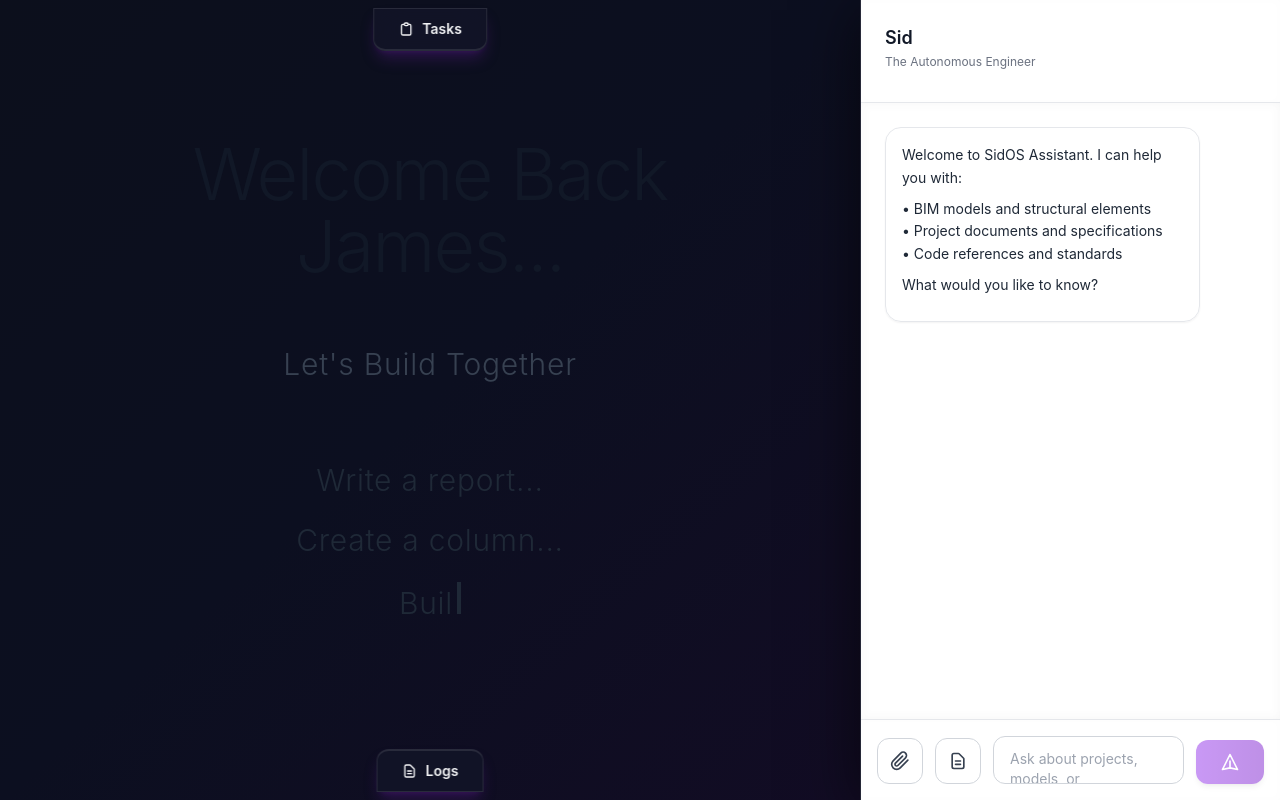
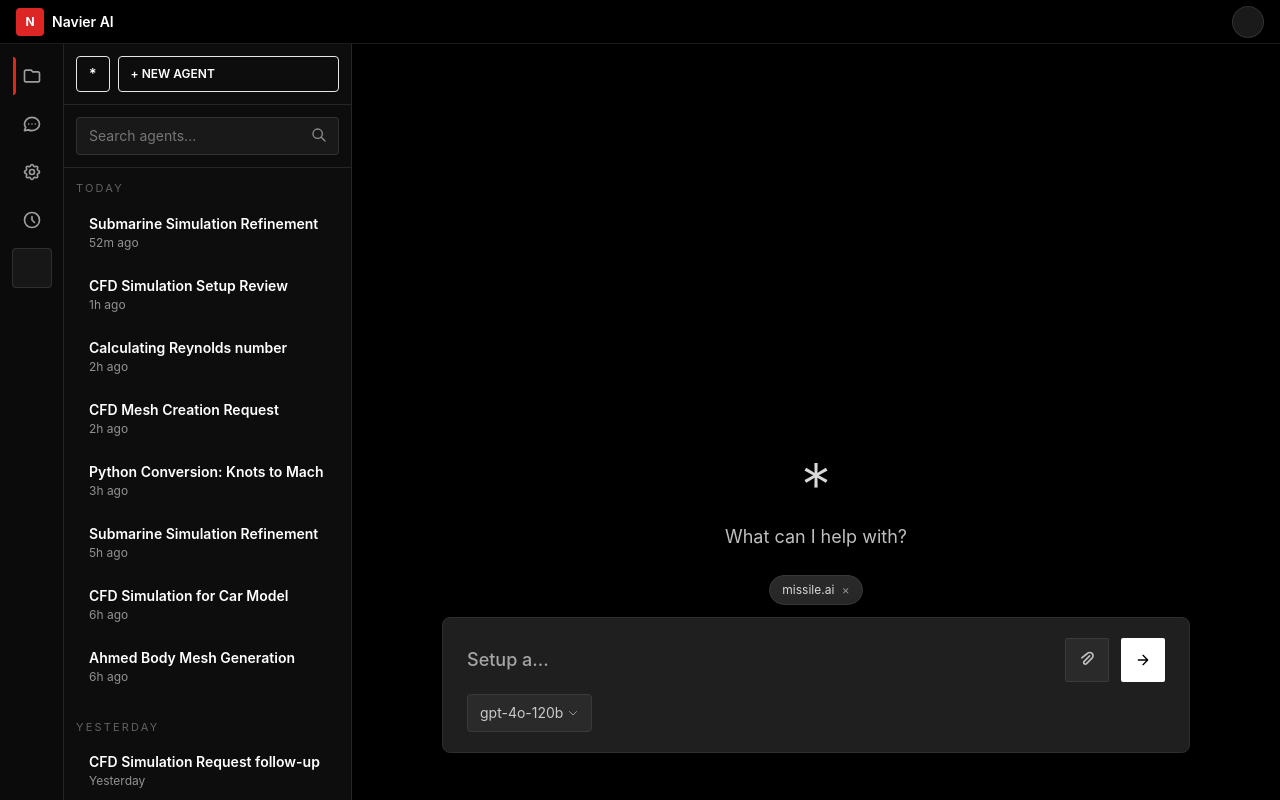
Before and after one commit to Mankirat-Sains/Sid-Master-Repo, a Nuxt app in the folder Frontend/Frontend/: page /workspace in a window 1280 px wide. Built offline with nearby package versions, Linux system fonts and the light colour scheme.

Commit message:
feat: Redesign workspace layout with new header, icon rail, and conversation list

```diff
--- a/Frontend/Frontend/pages/workspace.vue
+++ b/Frontend/Frontend/pages/workspace.vue
@@ -1,387 +1,201 @@
 <template>
-  <div
-    class="h-screen w-screen flex flex-col bg-gradient-to-br from-[#050507] via-[#0b0f1a] to-[#0f0a1b] overflow-hidden relative text-white"
-    @mousemove="handleMouseMove"
-    @mouseup="handleMouseUp"
-    @mouseleave="handleMouseUp"
-  >
-    <!-- Ambient glows -->
-    <div class="pointer-events-none absolute inset-0">
-      <div class="absolute -left-24 -top-24 h-80 w-80 rounded-full bg-purple-700/25 blur-3xl"></div>
-      <div class="absolute right-[-14rem] top-10 h-[30rem] w-[30rem] rounded-full bg-purple-400/18 blur-[180px]"></div>
-      <div class="absolute left-1/3 bottom-0 h-72 w-72 rounded-full bg-indigo-400/12 blur-[140px]"></div>
-      <div class="absolute inset-0 bg-gradient-to-b from-white/5 via-transparent to-black/40"></div>
-      <div class="absolute inset-0 bg-[radial-gradient(circle_at_20%_20%,rgba(255,255,255,0.04),transparent_35%),radial-gradient(circle_at_80%_10%,rgba(255,255,255,0.04),transparent_32%)]"></div>
-    </div>
-    <!-- Tasks Panel (Top Slider) - Only covers left panel, not chat -->
-    <div
-      v-if="tasksPanelOpen"
-      class="absolute top-0 left-0 border-b border-white/10 shadow-[0_24px_80px_rgba(0,0,0,0.55)] z-30 transition-all backdrop-blur-xl bg-[#0f1224]/90"
-      :style="{
-        height: `${tasksPanelHeight}px`,
-        maxHeight: '60vh',
-        minHeight: '120px',
-        width: `calc(100% - ${chatPanelWidth}px)`,
-        right: 'auto',
-        backgroundColor: 'rgba(15, 18, 36, 0.92)',
-        backdropFilter: 'blur(20px)'
-      }"
-    >
-      <!-- Navigation: WORK, TIMESHEET, TO-DO LIST, DISCUSSION, SETTINGS -->
-      <div class="bg-white/5 backdrop-blur-sm border-b border-white/10 px-8 py-5 flex items-center justify-center gap-6 relative">
+  <div class="min-h-screen bg-black text-white flex flex-col">
+    <!-- Header -->
+    <header class="h-11 flex items-center justify-between px-4 border-b border-white/10 bg-black">
+      <div class="flex items-center gap-2">
+        <div class="h-7 w-7 rounded bg-red-600 flex items-center justify-center text-xs font-bold" aria-label="Navier AI logo">N</div>
+        <span class="text-sm font-semibold">Navier AI</span>
+      </div>
+      <div class="flex items-center gap-3">
+        <div class="h-8 w-8 rounded-full bg-white/10 border border-white/10"></div>
+      </div>
+    </header>
+
+    <div class="flex flex-1 overflow-hidden">
+      <!-- Icon rail -->
+      <aside class="w-16 bg-[#0b0b0b] border-r border-white/10 flex flex-col items-center py-3 space-y-2">
         <button
-          v-for="navItem in navItems"
-          :key="navItem.id"
-          @click="activeNav = navItem.id; tasksPanelOpen = false"
-          :class="[
-            'flex flex-col items-center gap-2 px-5 py-3 rounded-xl transition-all duration-200 border',
-            activeNav === navItem.id
-              ? 'bg-gradient-to-r from-purple-500 to-purple-400 text-black shadow-lg shadow-purple-900/50 scale-105 border-purple-200/60'
-              : 'text-gray-200 hover:text-white hover:bg-white/10 hover:border-white/10 border-transparent'
-          ]"
-          style="font-family: -apple-system, BlinkMacSystemFont, 'Segoe UI', 'Helvetica Neue', Arial, sans-serif;"
+          v-for="icon in railIcons"
+          :key="icon.id"
+          class="relative h-10 w-10 rounded border border-transparent flex items-center justify-center text-white/60 hover:text-white hover:border-white/10 transition"
+          :aria-label="icon.label"
         >
-          <component :is="navItem.icon" :class-name="activeNav === navItem.id ? 'w-6 h-6' : 'w-5 h-5'" />
-          <span class="text-xs font-semibold tracking-wide">{{ navItem.label }}</span>
+          <span class="absolute left-0 top-0 bottom-0 w-[3px] bg-red-600 rounded-r" v-if="icon.id === 'home'"></span>
+          <component :is="icon.component" class="w-5 h-5" />
         </button>
+        <div class="mt-auto h-10 w-10 rounded border border-white/10 bg-white/5"></div>
+      </aside>
 
-        <button
-          @click="tasksPanelOpen = false"
-          class="absolute right-6 p-2 hover:bg-white/10 rounded-lg transition-colors text-gray-300 hover:text-white"
-          title="Close Tasks"
-        >
-          <svg class="w-5 h-5" fill="none" stroke="currentColor" viewBox="0 0 24 24">
-            <path stroke-linecap="round" stroke-linejoin="round" stroke-width="2" d="M6 18L18 6M6 6l12 12" />
-          </svg>
-        </button>
-      </div>
-
-      <!-- Resize Handle (bottom edge) -->
-      <div
-        class="absolute bottom-0 left-0 right-0 h-1 bg-white/10 cursor-ns-resize hover:bg-purple-400 transition-colors"
-        @mousedown="(e) => handleTasksResizeStart(e, tasksPanelHeight)"
-      ></div>
-    </div>
-
-    <!-- Main Content Area -->
-    <div
-      class="flex-1 flex overflow-hidden relative z-10"
-    >
-      <!-- Document List Panel (Left Side, Resizable) -->
-      <DocumentListPanel
-        v-if="documentsListOpen"
-        :is-open="documentsListOpen"
-        :title="documentsListTitle"
-        :subtitle="documentsListSubtitle"
-        :documents="similarDocuments"
-        :width="documentsListWidth"
-        @close="documentsListOpen = false"
-        @select-document="handleDocumentSelect"
-        @resize="documentsListWidth = $event"
-      />
-
-      <!-- Left Main Panel - With Tasks and Logs panels -->
-      <div
-        class="flex-1 flex flex-col bg-transparent overflow-hidden relative"
-        :style="{
-          marginTop: tasksPanelOpen ? `${tasksPanelHeight}px` : '0',
-          marginLeft: documentsListOpen ? `${documentsListWidth}px` : '0'
-        }"
-      >
-        <!-- Tasks Toggle Button (when closed) - Positioned over left panel only -->
-        <button
-          v-if="!tasksPanelOpen"
-          @click="tasksPanelOpen = true"
-          class="absolute top-2 left-1/2 transform -translate-x-1/2 bg-[#121527]/90 backdrop-blur-lg hover:bg-[#171b31] text-gray-100 hover:text-white px-6 py-2.5 rounded-b-xl shadow-lg shadow-purple-900/40 transition-all z-40 flex items-center gap-2 border-b-2 border-purple-500/60 border border-white/10"
-          title="Show Tasks"
-          style="font-family: -apple-system, BlinkMacSystemFont, 'Segoe UI', 'Helvetica Neue', Arial, sans-serif;"
-        >
-          <svg class="w-4 h-4" fill="none" stroke="currentColor" viewBox="0 0 24 24">
-            <path stroke-linecap="round" stroke-linejoin="round" stroke-width="2" d="M9 5H7a2 2 0 00-2 2v12a2 2 0 002 2h10a2 2 0 002-2V7a2 2 0 00-2-2h-2M9 5a2 2 0 002 2h2a2 2 0 002-2M9 5a2 2 0 012-2h2a2 2 0 012 2" />
-          </svg>
-          <span class="font-semibold text-sm">Tasks</span>
-        </button>
-
-        <!-- Breadcrumb Bar -->
-        <div v-if="breadcrumb" class="bg-white/5 backdrop-blur-sm border-b border-white/10 px-8 py-3 flex items-center gap-3 text-sm text-gray-200">
-          <svg class="w-4 h-4 text-gray-300" fill="none" stroke="currentColor" viewBox="0 0 24 24">
-            <path stroke-linecap="round" stroke-linejoin="round" stroke-width="2" d="M3 12l2-2m0 0l7-7 7 7M5 10v10a1 1 0 001 1h3m10-11l2 2m-2-2v10a1 1 0 01-1 1h-3m-6 0a1 1 0 001-1v-4a1 1 0 011-1h2a1 1 0 011 1v4a1 1 0 001 1m-6 0h6" />
-          </svg>
-          <span class="font-medium" style="font-family: -apple-system, BlinkMacSystemFont, 'Segoe UI', 'Helvetica Neue', Arial, sans-serif;">{{ breadcrumb }}</span>
+      <!-- Conversation list -->
+      <aside class="w-72 bg-[#0d0d0d] border-r border-white/10 flex flex-col">
+        <div class="flex items-center gap-2 px-3 py-3 border-b border-white/10">
+          <button class="h-9 px-3 rounded bg-white/8 border border-white/12 text-xs font-semibold hover:bg-white/12 transition flex items-center gap-2">
+            <span class="text-sm">*</span>
+          </button>
+          <button class="flex-1 h-9 px-3 rounded bg-white/8 border border-white/12 text-xs font-semibold hover:bg-white/12 transition text-left">
+            + NEW AGENT
+          </button>
         </div>
 
-        <!-- Content based on active nav -->
-        <div class="flex-1 overflow-auto bg-gradient-to-br from-[#0c0f1c] via-[#0c0f20] to-[#120c24] p-8 text-gray-100">
-          <!-- Welcome Screen (shown when no active nav) -->
-          <WelcomeScreen v-if="!activeNav" />
-
-          <!-- WORK View (shows projects only when work is active) -->
-          <WorkView v-else-if="activeNav === 'work'" @update-breadcrumb="breadcrumb = $event" />
-
-          <!-- TIMESHEET View -->
-          <TimesheetView v-else-if="activeNav === 'timesheet'" />
-
-          <!-- TO-DO LIST View -->
-          <TodoListView v-else-if="activeNav === 'todo'" />
-
-          <!-- DISCUSSION View -->
-          <DiscussionView v-else-if="activeNav === 'discussion'" />
-
-          <!-- SETTINGS View -->
-          <SettingsView v-else-if="activeNav === 'settings'" />
+        <div class="px-3 py-3 border-b border-white/10">
+          <div class="relative">
+            <input
+              v-model="search"
+              type="text"
+              class="w-full rounded bg-white/5 border border-white/10 text-sm px-3 py-2 placeholder-white/40 focus:outline-none focus:border-white/30"
+              placeholder="Search agents..."
+              aria-label="Search agents"
+            />
+            <svg class="absolute right-3 top-2.5 w-4 h-4 text-white/50" fill="none" stroke="currentColor" viewBox="0 0 24 24">
+              <path stroke-linecap="round" stroke-linejoin="round" stroke-width="2" d="M21 21l-6-6m2-5a7 7 0 11-14 0 7 7 0 0114 0z" />
+            </svg>
+          </div>
         </div>
 
+        <div class="flex-1 overflow-y-auto custom-scroll">
+          <div
+            v-for="section in conversationSections"
+            :key="section.title"
+            class="px-3 py-3"
+          >
+            <p class="text-[11px] uppercase tracking-[0.2em] text-white/35 mb-2">{{ section.title }}</p>
+            <div class="space-y-1.5">
+              <button
+                v-for="conv in section.items"
+                :key="conv.id"
+                class="w-full text-left px-3 py-2 rounded bg-transparent border border-transparent hover:bg-white/5 transition"
+              >
+                <p class="text-sm font-semibold truncate" :title="conv.title">{{ conv.title }}</p>
+                <p class="text-[12px] text-white/55">{{ conv.time }}</p>
+              </button>
+            </div>
+          </div>
+        </div>
+      </aside>
 
-        <!-- Logs Toggle Button (when closed) - Positioned over left panel only -->
-        <button
-          v-if="!logsPanelOpen"
-          @click="logsPanelOpen = true"
-          class="absolute bottom-2 left-1/2 transform -translate-x-1/2 bg-[#121527]/90 backdrop-blur-lg hover:bg-[#171b31] text-gray-100 hover:text-white px-6 py-2.5 rounded-t-xl shadow-lg shadow-purple-900/40 transition-all z-40 flex items-center gap-2 border-t-2 border-purple-500/60 border border-white/10"
-          title="Show Agent Logs"
-          style="font-family: -apple-system, BlinkMacSystemFont, 'Segoe UI', 'Helvetica Neue', Arial, sans-serif;"
-        >
-          <svg class="w-4 h-4" fill="none" stroke="currentColor" viewBox="0 0 24 24">
-            <path stroke-linecap="round" stroke-linejoin="round" stroke-width="2" d="M9 12h6m-6 4h6m2 5H7a2 2 0 01-2-2V5a2 2 0 012-2h5.586a1 1 0 01.707.293l5.414 5.414a1 1 0 01.293.707V19a2 2 0 01-2 2z" />
-          </svg>
-          <span class="font-semibold text-sm">Logs</span>
-          <span v-if="agentLogs.length > 0" class="bg-purple-100 text-purple-700 px-2 py-0.5 rounded-full text-xs font-semibold border border-purple-200">
-            {{ agentLogs.length }}
-          </span>
-        </button>
-      </div>
+      <!-- Main content -->
+      <main class="flex-1 bg-black flex flex-col items-center justify-center px-6">
+        <div class="flex flex-col items-center gap-2 mb-6">
+          <div class="text-6xl font-light text-white/85">*</div>
+          <p class="text-lg text-white/75">What can I help with?</p>
+        </div>
 
-      <!-- Right Chat Panel (Resizable) - Always visible, never covered -->
-      <div
-        class="bg-[#0e1023]/90 backdrop-blur-xl border-l border-white/10 relative flex-shrink-0 shadow-[0_10px_60px_rgba(0,0,0,0.6)]"
-        :style="{ width: `${chatPanelWidth}px`, minWidth: '320px', maxWidth: '50%' }"
-      >
-        <SmartChatPanel @agent-log="handleAgentLog" @first-message-sent="handleFirstMessage" />
+        <div class="flex flex-col items-center gap-3 w-full max-w-5xl">
+          <div class="flex items-center gap-2">
+            <button
+              v-for="tag in tags"
+              :key="tag"
+              class="px-3 py-1.5 rounded-full bg-[#2a2a2a] text-xs text-white/85 border border-[#3a3a3a]"
+            >
+              {{ tag }}
+              <span class="ml-1 text-white/50">×</span>
+            </button>
+          </div>
 
-        <!-- Resize Handle (left edge) -->
-        <div
-          class="absolute left-0 top-0 bottom-0 w-1 bg-white/10 cursor-ew-resize hover:bg-purple-500 transition-colors"
-          @mousedown="(e) => handleChatResizeStart(e, chatPanelWidth)"
-        ></div>
-      </div>
+          <div class="w-[85%] max-w-5xl rounded-lg bg-[#1f1f1f] border border-[#2e2e2e] shadow-[0_18px_60px_rgba(0,0,0,0.55)] overflow-hidden">
+            <div class="px-6 py-5 space-y-3">
+              <div class="flex items-center gap-3">
+                <input
+                  v-model="prompt"
+                  type="text"
+                  class="flex-1 bg-transparent text-white placeholder-white/60 text-[18px] font-medium focus:outline-none border-0 focus:ring-0"
+                  placeholder="Setup a..."
+                  aria-label="Prompt input"
+                />
+                <button class="h-11 w-11 rounded-sm bg-[#2a2a2a] border border-[#3a3a3a] text-white/70 hover:text-white transition flex items-center justify-center" aria-label="Attach">
+                  <svg class="w-5 h-5" fill="none" stroke="currentColor" viewBox="0 0 24 24">
+                    <path stroke-linecap="round" stroke-linejoin="round" stroke-width="2" d="M15.172 7l-6.586 6.586a2 2 0 102.828 2.828l6.586-6.586a4 4 0 10-5.656-5.656L5.757 9.343" />
+                  </svg>
+                </button>
+                <button class="h-11 w-11 bg-white text-black rounded-sm flex items-center justify-center hover:scale-105 transition" aria-label="Send">
+                  <svg class="w-4 h-4" fill="none" stroke="currentColor" viewBox="0 0 24 24">
+                    <path stroke-linecap="round" stroke-linejoin="round" stroke-width="2" d="M5 12h14M12 5l7 7-7 7" />
+                  </svg>
+                </button>
+              </div>
+              <div class="flex items-center gap-2 text-sm text-white/75">
+                <button class="px-3 py-2 rounded bg-[#2a2a2a] border border-[#3a3a3a] flex items-center gap-1">
+                  <span>gpt-4o-120b</span>
+                  <svg class="w-3 h-3 text-white/50" fill="none" stroke="currentColor" viewBox="0 0 24 24">
+                    <path stroke-linecap="round" stroke-linejoin="round" stroke-width="2" d="M19 9l-7 7-7-7" />
+                  </svg>
+                </button>
+              </div>
+            </div>
+          </div>
+        </div>
+      </main>
     </div>
-
-    <!-- Agent Logs Panel (Bottom Slider, Draggable & Resizable) - Spans across bottom, aligned with chat panel -->
-    <AgentLogsPanel
-      v-if="logsPanelOpen"
-      :is-open="logsPanelOpen"
-      :logs="agentLogs"
-      :panel-height="logsPanelHeight"
-      :panel-bottom="logsPanelBottom"
-      :chat-panel-width="chatPanelWidth"
-      @close="logsPanelOpen = false"
-      @resize-start="handleLogsResizeStart"
-      @drag-start="handleLogsDragStart"
-    />
   </div>
 </template>
 
 <script setup lang="ts">
-import { ref, defineAsyncComponent, provide } from 'vue'
-import SmartChatPanel from '~/components/SmartChatPanel.vue'
-import AgentLogsPanel, { type AgentLog } from '~/components/AgentLogsPanel.vue'
-import DocumentListPanel from '~/components/DocumentListPanel.vue'
+definePageMeta({
+  layout: false
+})
+
+import { ref } from 'vue'
 import FolderIcon from '~/components/icons/FolderIcon.vue'
-import ClockIcon from '~/components/icons/ClockIcon.vue'
-import ClipboardIcon from '~/components/icons/ClipboardIcon.vue'
 import ChatIcon from '~/components/icons/ChatIcon.vue'
 import GearIcon from '~/components/icons/GearIcon.vue'
-import { useWorkspace } from '~/composables/useWorkspace'
-import { useRuntimeConfig } from '#app'
+import ClockIcon from '~/components/icons/ClockIcon.vue'
 
-const activeNav = ref<'work' | 'timesheet' | 'todo' | 'discussion' | 'settings' | null>(null)
-const tasksPanelOpen = ref(false)
-const logsPanelOpen = ref(false) // Hidden by default
-const breadcrumb = ref<string | null>(null)
-const agentLogs = ref<AgentLog[]>([])
+const railIcons = [
+  { id: 'home', component: FolderIcon, label: 'Home' },
+  { id: 'search', component: ChatIcon, label: 'Search' },
+  { id: 'settings', component: GearIcon, label: 'Settings' },
+  { id: 'history', component: ClockIcon, label: 'History' }
+]
 
-// Document list panel
-const documentsListOpen = ref(false)
-const documentsListTitle = ref('Similar Projects')
-const documentsListSubtitle = ref('')
-const similarDocuments = ref<any[]>([])
-const documentsListWidth = ref(400)
+const search = ref('')
+const prompt = ref('')
+const tags = ['missile.ai']
 
-// Panel sizes
-const tasksPanelHeight = ref(180)
-const chatPanelWidth = ref(420)
-const logsPanelHeight = ref(320)
-const logsPanelBottom = ref(0) // Position from bottom (0 = at bottom)
-
-// Workspace management
-const workspace = useWorkspace()
-const config = useRuntimeConfig()
-
-// Resizing state
-const resizingPanel = ref<'tasks' | 'chat' | 'logs' | null>(null)
-const draggingPanel = ref<'logs' | null>(null)
-const resizeStartPos = ref(0)
-const resizeStartSize = ref(0)
-const dragStartPos = ref(0)
-const dragStartBottom = ref(0)
-
-// Navigation items with icons
-const navItems = [
+const conversationSections = [
   {
-    id: 'work',
-    label: 'WORK',
-    icon: FolderIcon
+    title: 'Today',
+    items: [
+      { id: 1, title: 'Submarine Simulation Refinement', short: 'Submarine Sim...', time: '52m ago' },
+      { id: 2, title: 'CFD Simulation Setup Review', short: 'CFD Setup Review', time: '1h ago' },
+      { id: 3, title: 'Calculating Reynolds number', short: 'Reynolds number', time: '2h ago' },
+      { id: 4, title: 'CFD Mesh Creation Request', short: 'CFD Mesh Request', time: '2h ago' },
+      { id: 5, title: 'Python Conversion: Knots to Mach', short: 'Knots to Mach', time: '3h ago' },
+      { id: 6, title: 'Submarine Simulation Refinement', short: 'Submarine Sim...', time: '5h ago' },
+      { id: 7, title: 'CFD Simulation for Car Model', short: 'Car CFD Sim', time: '6h ago' },
+      { id: 8, title: 'Ahmed Body Mesh Generation', short: 'Ahmed Mesh Gen', time: '6h ago' }
+    ]
   },
   {
-    id: 'timesheet',
-    label: 'TIMESHEET',
-    icon: ClockIcon
+    title: 'Yesterday',
+    items: [
+      { id: 9, title: 'CFD Simulation Request follow-up', short: 'CFD follow-up', time: 'Yesterday' }
+    ]
   },
   {
-    id: 'todo',
-    label: 'TO-DO LIST',
-    icon: ClipboardIcon
-  },
-  {
-    id: 'discussion',
-    label: 'DISCUSSION',
-    icon: ChatIcon
-  },
-  {
-    id: 'settings',
-    label: 'SETTINGS',
-    icon: GearIcon
+    title: 'This Month',
+    items: [
+      { id: 10, title: 'Mesh Setup for Y+ Target', short: 'Y+ Target mesh', time: 'Nov 24' },
+      { id: 11, title: 'Workspace Inquiry and Mapping', short: 'Workspace inquiry', time: 'Nov 24' },
+      { id: 12, title: 'Available Tools Inquiry', short: 'Tools inquiry', time: 'Nov 19' },
+      { id: 13, title: 'Mesh Setup for Geometry', short: 'Geometry mesh', time: 'Nov 19' },
+      { id: 14, title: 'Mesh Refinement Zone Design', short: 'Refinement zone', time: 'Nov 19' }
+    ]
   }
 ]
+</script>
 
-function handleTasksResizeStart(e: MouseEvent, currentHeight: number) {
-  resizingPanel.value = 'tasks'
-  resizeStartPos.value = e.clientY
-  resizeStartSize.value = currentHeight
-  e.preventDefault()
-  e.stopPropagation()
+<style scoped>
+.custom-scroll::-webkit-scrollbar {
+  width: 8px;
 }
-
-function handleChatResizeStart(e: MouseEvent, currentWidth: number) {
-  resizingPanel.value = 'chat'
-  resizeStartPos.value = e.clientX
-  resizeStartSize.value = currentWidth
-  e.preventDefault()
-  e.stopPropagation()
+.custom-scroll::-webkit-scrollbar-track {
+  background: #0d0d0d;
 }
-
-function handleLogsResizeStart(e: MouseEvent, currentHeight: number) {
-  resizingPanel.value = 'logs'
-  resizeStartPos.value = e.clientY
-  resizeStartSize.value = currentHeight
-  e.preventDefault()
-  e.stopPropagation()
+.custom-scroll::-webkit-scrollbar-thumb {
+  background: #1f1f1f;
+  border-radius: 8px;
 }
-
-function handleLogsDragStart(e: MouseEvent, currentBottom: number) {
-  draggingPanel.value = 'logs'
-  dragStartPos.value = e.clientY
-  dragStartBottom.value = currentBottom
-  e.preventDefault()
-  e.stopPropagation()
+.custom-scroll::-webkit-scrollbar-thumb:hover {
+  background: #2a2a2a;
 }
-
-function handleMouseMove(e: MouseEvent) {
-  if (draggingPanel.value === 'logs') {
-    // Dragging: move panel up/down
-    const delta = dragStartPos.value - e.clientY // Inverted: moving mouse up increases bottom offset
-    const maxBottom = window.innerHeight - logsPanelHeight.value - 50 // Max position (leave some space at top)
-    const newBottom = Math.max(0, Math.min(maxBottom, dragStartBottom.value + delta))
-    logsPanelBottom.value = newBottom
-  } else if (resizingPanel.value === 'tasks') {
-    const delta = e.clientY - resizeStartPos.value
-    const newHeight = Math.max(120, Math.min(window.innerHeight * 0.6, resizeStartSize.value + delta))
-    tasksPanelHeight.value = newHeight
-  } else if (resizingPanel.value === 'chat') {
-    const delta = resizeStartPos.value - e.clientX
-    const newWidth = Math.max(320, Math.min(window.innerWidth * 0.5, resizeStartSize.value + delta))
-    chatPanelWidth.value = newWidth
-  } else if (resizingPanel.value === 'logs') {
-    // Resizing: adjust panel height
-    const delta = resizeStartPos.value - e.clientY // Inverted: moving mouse up increases height
-    const maxHeight = window.innerHeight - logsPanelBottom.value - 20 // Leave some margin
-    const newHeight = Math.max(200, Math.min(maxHeight, resizeStartSize.value + delta))
-    logsPanelHeight.value = newHeight
-  }
-}
-
-function handleMouseUp() {
-  resizingPanel.value = null
-  draggingPanel.value = null
-}
-
-function handleAgentLog(log: AgentLog) {
-  agentLogs.value.unshift(log)
-  if (agentLogs.value.length > 50) {
-    agentLogs.value = agentLogs.value.slice(0, 50)
-  }
-  if (!logsPanelOpen.value) {
-    logsPanelOpen.value = true
-  }
-}
-
-function handleFirstMessage() {
-  // Hide welcome screen by setting activeNav to 'work'
-  if (!activeNav.value) {
-    activeNav.value = 'work'
-  }
-}
-
-function handleDocumentSelect(document: any) {
-  // Ensure work view is active to show the viewer
-  if (!activeNav.value || activeNav.value !== 'work') {
-    activeNav.value = 'work'
-  }
-
-  // Check if this is a Speckle model (has projectId and modelId in metadata)
-  if (document.metadata?.projectId && document.metadata?.modelId) {
-    // Open Speckle model in workspace
-    // Use document.url if available (already constructed with correct server URL)
-    // Otherwise construct URL using configured Speckle server
-    const modelUrl = document.url || `${config.public.speckleUrl}/projects/${document.metadata.projectId}/models/${document.metadata.modelId}`
-    console.log('Opening Speckle model:', {
-      modelUrl,
-      document,
-      speckleUrl: config.public.speckleUrl,
-      projectId: document.metadata.projectId,
-      modelId: document.metadata.modelId
-    })
-    workspace.openModel(modelUrl, document.title || document.name)
-  } else if (document.url || document.filePath) {
-    // Open PDF in workspace
-    workspace.openPDF(document.url || document.filePath, document.title || document.name)
-  }
-}
-
-// Expose workspace methods for chat to use
-provide('workspace', workspace)
-provide('emitAgentLog', handleAgentLog)
-provide('openDocumentsList', (documents: any[], title?: string, subtitle?: string) => {
-  similarDocuments.value = documents
-  documentsListTitle.value = title || 'Documents'
-  documentsListSubtitle.value = subtitle || ''
-  documentsListOpen.value = true
-})
-provide('openPDF', (url: string, fileName?: string) => {
-  workspace.openPDF(url, fileName)
-})
-provide('openDraft', (title: string, content?: string) => {
-  workspace.openDraft(title, content)
-})
-provide('openModel', (url: string, name?: string) => {
-  workspace.openModel(url, name)
-})
-provide('similarDocuments', similarDocuments)
-
-// Lazy load view components
-const WelcomeScreen = defineAsyncComponent(() => import('~/components/WelcomeScreen.vue'))
-const WorkView = defineAsyncComponent(() => import('~/components/views/WorkView.vue'))
-const TimesheetView = defineAsyncComponent(() => import('~/components/views/TimesheetView.vue'))
-const TodoListView = defineAsyncComponent(() => import('~/components/views/TodoListView.vue'))
-const DiscussionView = defineAsyncComponent(() => import('~/components/views/DiscussionView.vue'))
-const SettingsView = defineAsyncComponent(() => import('~/components/views/SettingsView.vue'))
-</script>
+</style>
```
